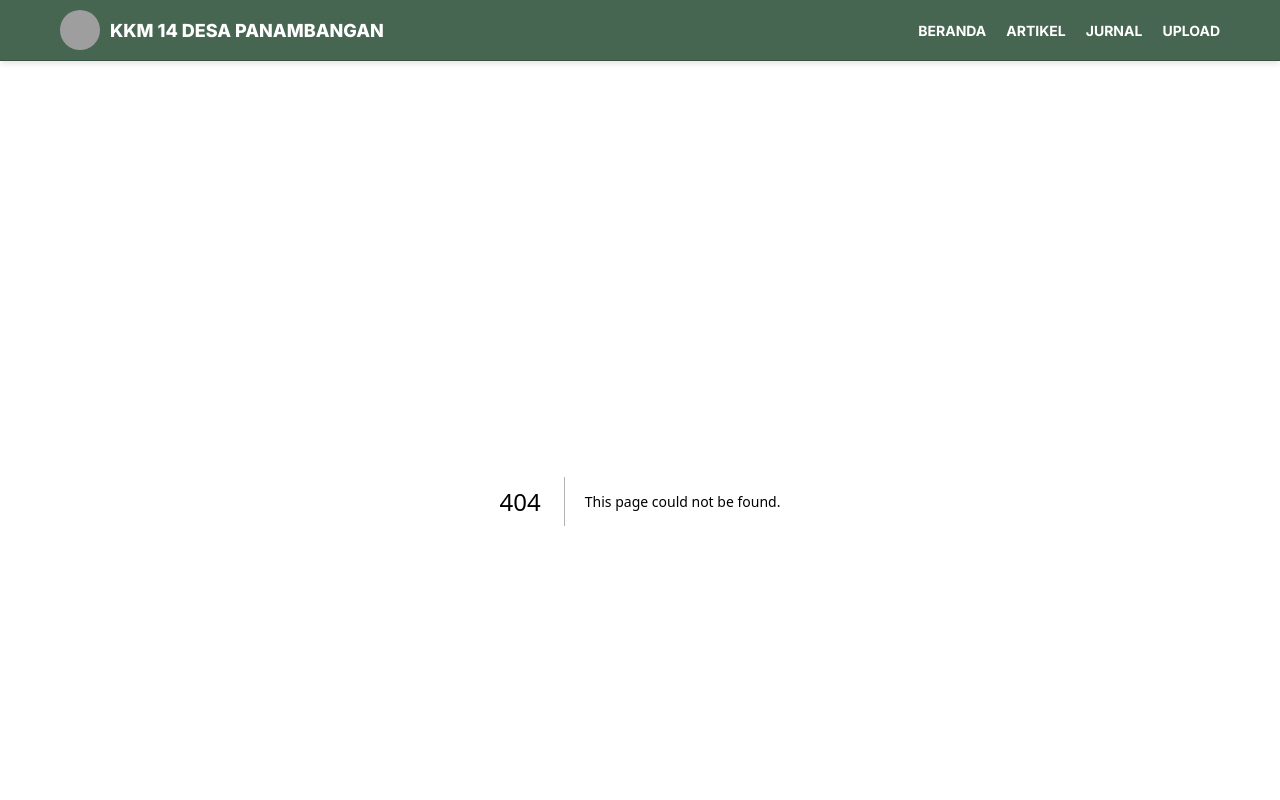
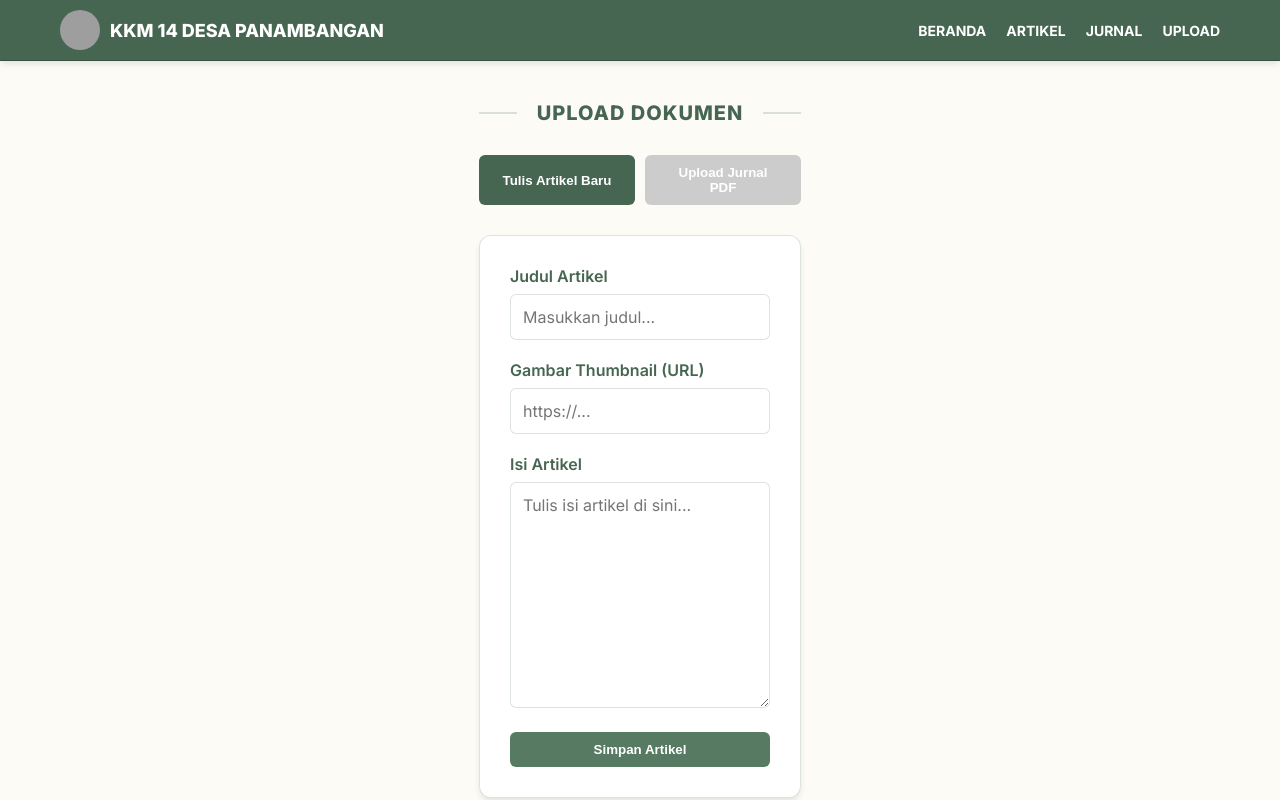
Before and after one commit to kkn14panambangan/web-artikel-panambangan, a Next.js app: page /upload in a window 1280 px wide. Before the commit this address had no page. Shown: the top 800 px of the page. Built offline with nearby package versions, Linux system fonts and the light colour scheme; grey boxes are pictures that could not be loaded.

Commit message:
Add articles, journals, and upload pages

```diff
--- /dev/null
+++ b/src/app/upload/page.js
@@ -0,0 +1,63 @@
+"use client";
+import { useState } from 'react';
+
+export default function UploadPage() {
+  const [tab, setTab] = useState('article');
+
+  return (
+    <div className="fade-in" style={{ maxWidth: '800px', margin: '0 auto' }}>
+      <div className="section-header">
+        <div className="section-line"></div>
+        <h1 className="section-title">Upload Dokumen</h1>
+        <div className="section-line"></div>
+      </div>
+
+      <div style={{ display: 'flex', gap: '10px', marginBottom: '30px' }}>
+        <button
+          onClick={() => setTab('article')}
+          className="btn"
+          style={{ backgroundColor: tab === 'article' ? 'var(--primary-color)' : '#ccc', flex: 1 }}>
+          Tulis Artikel Baru
+        </button>
+        <button
+          onClick={() => setTab('journal')}
+          className="btn"
+          style={{ backgroundColor: tab === 'journal' ? 'var(--primary-color)' : '#ccc', flex: 1 }}>
+          Upload Jurnal PDF
+        </button>
+      </div>
+
+      <div style={{ backgroundColor: 'white', padding: '30px', borderRadius: '12px', boxShadow: '0 4px 6px -1px rgba(0,0,0,0.1)', border: '1px solid var(--border-color)' }}>
+        {tab === 'article' ? (
+          <form>
+            <div className="form-group">
+              <label className="form-label">Judul Artikel</label>
+              <input type="text" className="form-control" placeholder="Masukkan judul..." required />
+            </div>
+            <div className="form-group">
+              <label className="form-label">Gambar Thumbnail (URL)</label>
+              <input type="url" className="form-control" placeholder="https://..." />
+            </div>
+            <div className="form-group">
+              <label className="form-label">Isi Artikel</label>
+              <textarea className="form-control" rows="10" placeholder="Tulis isi artikel di sini..." required></textarea>
+            </div>
+            <button type="button" className="btn" style={{ width: '100%' }}>Simpan Artikel</button>
+          </form>
+        ) : (
+          <form>
+            <div className="form-group">
+              <label className="form-label">Judul Jurnal</label>
+              <input type="text" className="form-control" placeholder="Contoh: Jurnal Pemetaan Lahan Desa" required />
+            </div>
+            <div className="form-group">
+              <label className="form-label">File PDF</label>
+              <input type="file" accept=".pdf" className="form-control" required style={{ padding: '9px' }} />
+            </div>
+            <button type="button" className="btn" style={{ width: '100%' }}>Upload Jurnal</button>
+          </form>
+        )}
+      </div>
+    </div>
+  );
+}
```
Also changed, not shown: src/app/articles/page.js (added, +49 -0 lines), src/app/journals/page.js (added, +42 -0 lines).
